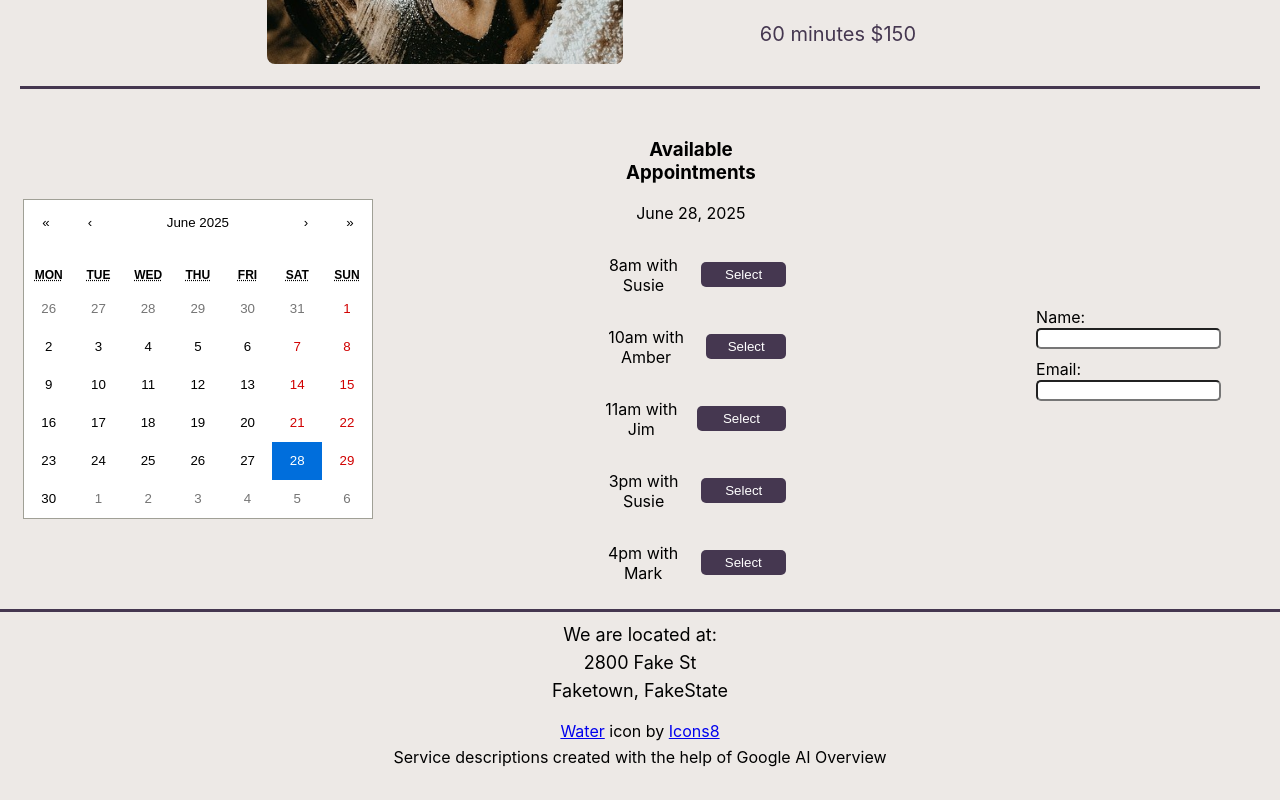
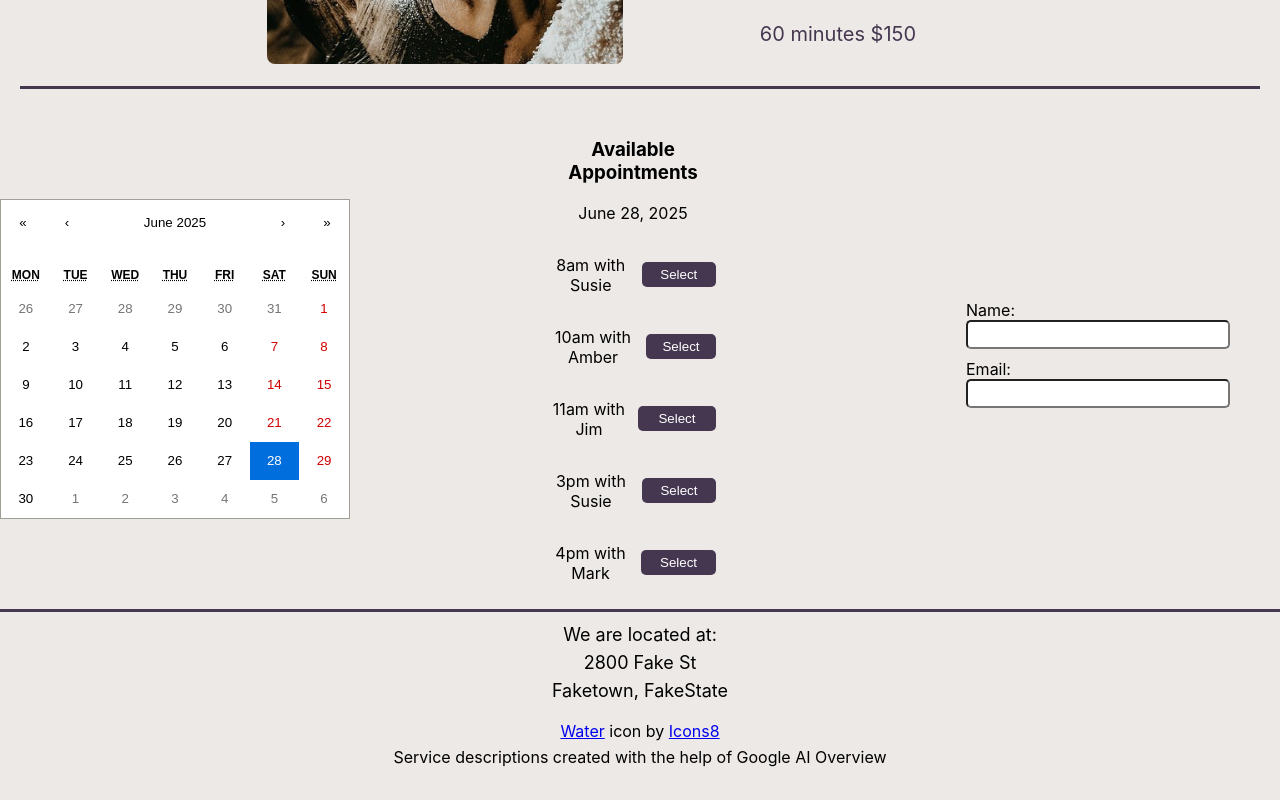
Before and after one commit to LaurenCummings/spa-project, a React (Vite) app: page / in a window 1280 px wide. Shown: the part 3684-4484 px from the top of the page. Built offline with nearby package versions, Linux system fonts and the light colour scheme; a web font is replaced by a local one.

Commit message:
added styling to user entries

```diff
--- a/src/css/BookNow.css
+++ b/src/css/BookNow.css
@@ -65,6 +65,8 @@
 
 .user-info input {
     border-radius: 5px;
+    padding: 5px;
+    width: 250px;
 }
 
 .appt-details {
```
